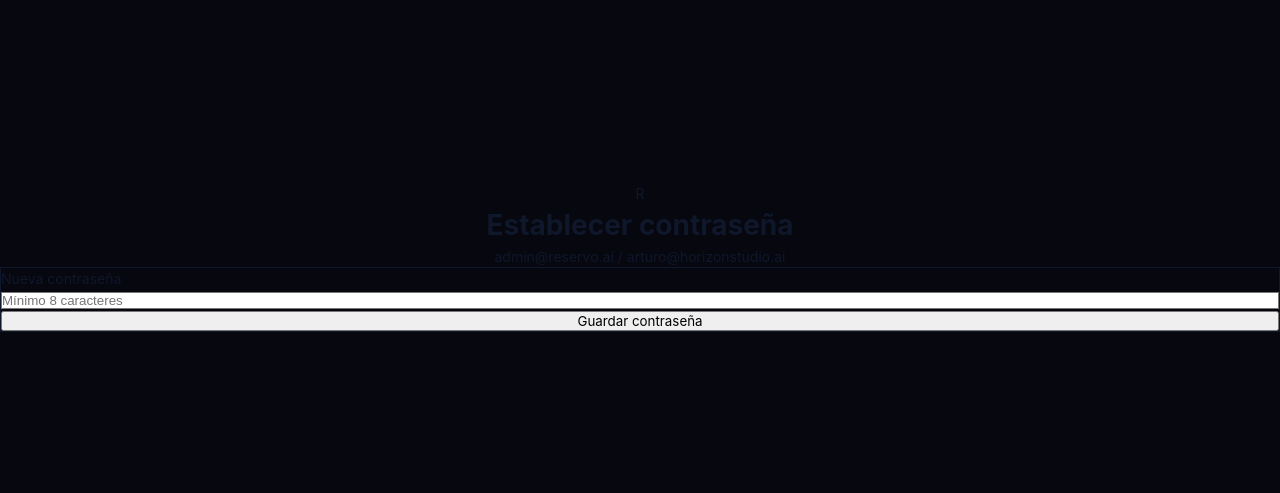
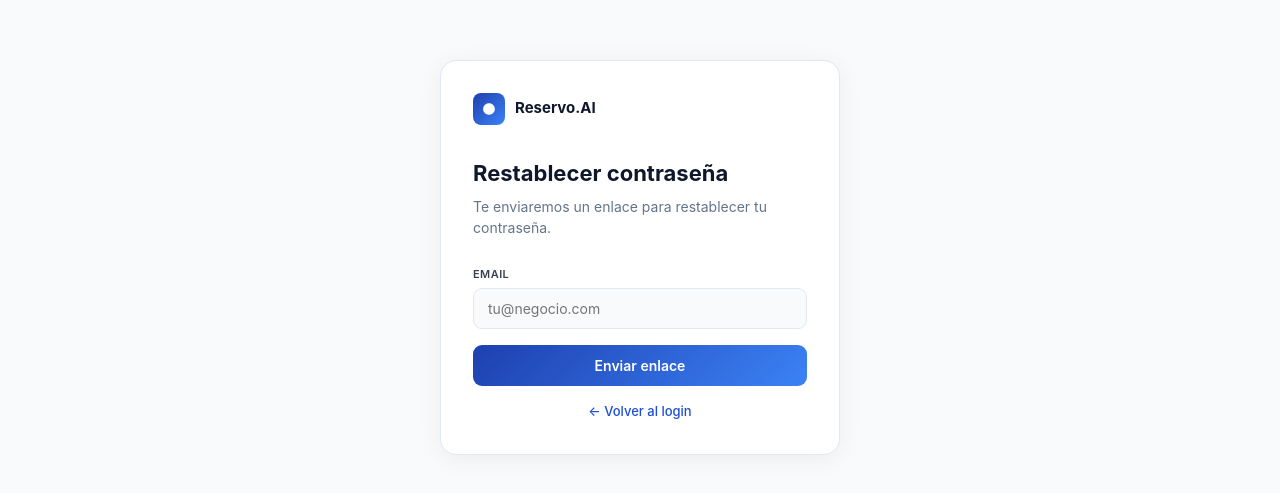
Before and after one commit to infohorizonstudioo-spec/restaurante-ai, a Next.js app: page /reset in a window 1280 px wide. Shown: the part 143-636 px from the top of the page. Built offline with nearby package versions, Linux system fonts and the light colour scheme; no server answers.

Commit message:
security: reset page middleware auth pedidos enterprise register tipo ES

```diff
--- a/src/app/(dashboard)/pedidos/page.tsx
+++ b/src/app/(dashboard)/pedidos/page.tsx
@@ -50,7 +50,7 @@ export default function PedidosPage(){
 
   if(loading) return <PageLoader/>
 
-  const isPro = plan==='pro'||plan==='business'
+  const isPro = plan==='pro'||plan==='business'||plan==='enterprise'
 
   if(!isPro) return (
     <div style={{background:'#f8fafc',minHeight:'100vh',display:'flex',alignItems:'center',justifyContent:'center',padding:24}}>
--- a/src/app/api/auth/register/route.ts
+++ b/src/app/api/auth/register/route.ts
@@ -22,7 +22,7 @@ export async function POST(req: Request) {
 
     const { data: tenant, error: tenantError } = await admin
       .from('tenants')
-      .insert({ name: businessName, slug, type: businessType || 'restaurant', email, phone: phone || null, plan: 'trial', active: true })
+      .insert({ name: businessName, slug, type: businessType || 'restaurante', email, phone: phone || null, plan: 'trial', active: true, free_calls_limit: 10, free_calls_used: 0 })
       .select().single()
     if (tenantError) return NextResponse.json({ error: tenantError.message }, { status: 400 })
 
--- a/src/app/reset/page.tsx
+++ b/src/app/reset/page.tsx
@@ -1,85 +1,140 @@
 'use client'
-import { useState, useEffect } from 'react'
-import { useRouter } from 'next/navigation'
+import { useState, useEffect, Suspense } from 'react'
+import { useRouter, useSearchParams } from 'next/navigation'
+import { supabase } from '@/lib/supabase'
+import Link from 'next/link'
 
-export default function ResetPage() {
+function ResetContent() {
   const router = useRouter()
-  const [pw, setPw] = useState('')
-  const [msg, setMsg] = useState('')
-  const [loading, setLoading] = useState(false)
-  const [done, setDone] = useState(false)
+  const [pw, setPw]         = useState('')
+  const [pw2, setPw2]       = useState('')
+  const [msg, setMsg]       = useState('')
+  const [loading, setLoad]  = useState(false)
+  const [done, setDone]     = useState(false)
+  const [mode, setMode]     = useState<'request'|'reset'>('request')
+  const [email, setEmail]   = useState('')
+  const [sent, setSent]     = useState(false)
 
   useEffect(() => {
-    // Handle magic link hash tokens
+    // Detectar si viene de magic link (hash con access_token)
     const hash = window.location.hash
     if (hash && hash.includes('access_token')) {
       const params = new URLSearchParams(hash.substring(1))
-      const token = params.get('access_token')
+      const token   = params.get('access_token')
       const refresh = params.get('refresh_token')
       if (token && refresh) {
-        // Store in localStorage for supabase to pick up
-        const key = 'sb-phrfucpinxxcsgxgbcno-auth-token'
-        localStorage.setItem(key, JSON.stringify({
-          access_token: token,
-          refresh_token: refresh,
-          expires_at: parseInt(params.get('expires_at') || '0'),
-          token_type: 'bearer',
-          user: {}
-        }))
+        supabase.auth.setSession({ access_token: token, refresh_token: refresh })
+        setMode('reset')
         window.history.replaceState({}, '', '/reset')
       }
     }
   }, [])
 
+  async function handleRequest(e: React.FormEvent) {
+    e.preventDefault()
+    if (!email.trim()) { setMsg('Introduce tu email'); return }
+    setLoad(true); setMsg('')
+    const { error } = await supabase.auth.resetPasswordForEmail(email.trim(), {
+      redirectTo: process.env.NEXT_PUBLIC_APP_URL + '/reset'
+    })
+    setLoad(false)
+    if (error) setMsg(error.message)
+    else setSent(true)
+  }
+
   async function handleReset(e: React.FormEvent) {
     e.preventDefault()
     if (pw.length < 8) { setMsg('Mínimo 8 caracteres'); return }
-    setLoading(true)
-    const r = await fetch('/api/auth/reset-password', {
-      method: 'POST',
-      headers: { 'Content-Type': 'application/json' },
-      body: JSON.stringify({ password: pw, userId: '6fd6e70c-63d0-4530-901d-f00783cb2970' })
-    })
-    const d = await r.json()
-    setLoading(false)
-    if (d.success) { setDone(true) }
-    else setMsg(d.error || 'Error')
+    if (pw !== pw2)    { setMsg('Las contraseñas no coinciden'); return }
+    setLoad(true); setMsg('')
+    const { error } = await supabase.auth.updateUser({ password: pw })
+    setLoad(false)
+    if (error) setMsg(error.message)
+    else setDone(true)
   }
 
   if (done) return (
-    <div className="min-h-screen bg-[#070710] flex items-center justify-center">
-      <div className="text-center">
-        <div className="text-5xl mb-4">✅</div>
-        <h2 className="text-white text-xl font-bold mb-2">Contraseña actualizada</h2>
-        <p className="text-white/40 text-sm mb-6">Ya puedes iniciar sesión normalmente</p>
-        <a href="/login" className="bg-violet-600 text-white px-6 py-3 rounded-xl text-sm font-semibold hover:bg-violet-500 transition-all">
+    <div style={{textAlign:'center'}}>
+      <div style={{fontSize:48,marginBottom:16}}>✅</div>
+      <h2 style={{fontSize:20,fontWeight:700,color:'#0f172a',marginBottom:8}}>Contraseña actualizada</h2>
+      <p style={{fontSize:14,color:'#64748b',marginBottom:24}}>Ya puedes iniciar sesión con tu nueva contraseña.</p>
+      <Link href="/login" style={{display:'inline-block',padding:'10px 24px',background:'linear-gradient(135deg,#1e40af,#3b82f6)',color:'white',borderRadius:9,fontWeight:600,textDecoration:'none'}}>
         Ir al login →
-        </a>
+      </Link>
     </div>
+  )
+
+  if (sent) return (
+    <div style={{textAlign:'center'}}>
+      <div style={{fontSize:48,marginBottom:16}}>📧</div>
+      <h2 style={{fontSize:20,fontWeight:700,color:'#0f172a',marginBottom:8}}>Email enviado</h2>
+      <p style={{fontSize:14,color:'#64748b',marginBottom:8}}>Revisa tu bandeja de entrada y haz clic en el enlace para restablecer tu contraseña.</p>
+      <p style={{fontSize:12,color:'#94a3b8'}}>Si no lo ves, revisa la carpeta de spam.</p>
     </div>
   )
 
   return (
-    <div className="min-h-screen bg-[#070710] flex items-center justify-center p-4">
-      <div className="w-full max-w-sm">
-        <div className="text-center mb-8">
-          <div className="inline-flex items-center justify-center w-14 h-14 rounded-2xl bg-gradient-to-br from-violet-500 to-indigo-600 text-2xl font-black mb-4">R</div>
-          <h1 className="text-xl font-bold text-white">Establecer contraseña</h1>
-          <p className="text-white/40 text-sm mt-1">admin@reservo.ai / arturo@horizonstudio.ai</p>
+    <div>
+      <h1 style={{fontSize:22,fontWeight:700,color:'#0f172a',marginBottom:6}}>
+        {mode==='reset' ? 'Nueva contraseña' : 'Restablecer contraseña'}
+      </h1>
+      <p style={{fontSize:14,color:'#64748b',marginBottom:28}}>
+        {mode==='reset'
+          ? 'Elige una contraseña segura para tu cuenta.'
+          : 'Te enviaremos un enlace para restablecer tu contraseña.'}
+      </p>
+
+      <form onSubmit={mode==='reset' ? handleReset : handleRequest} style={{display:'flex',flexDirection:'column',gap:16}}>
+        {mode==='request' && (
+          <div>
+            <label style={{display:'block',fontSize:11,fontWeight:600,color:'#374151',marginBottom:6,textTransform:'uppercase',letterSpacing:'0.04em'}}>Email</label>
+            <input type="email" value={email} onChange={e=>setEmail(e.target.value)} placeholder="tu@negocio.com" autoFocus
+              style={{width:'100%',fontFamily:'inherit',fontSize:14,color:'#0f172a',background:'#f9fafb',border:'1px solid #e2e8f0',borderRadius:9,padding:'11px 14px',outline:'none',boxSizing:'border-box'}}/>
           </div>
-        <form onSubmit={handleReset} className="bg-white/[0.04] border border-white/[0.08] rounded-2xl p-6 space-y-4">
-          {msg && <p className="text-red-400 text-xs">{msg}</p>}
+        )}
+        {mode==='reset' && (
+          <>
             <div>
-            <label className="text-xs text-white/40 mb-1.5 block">Nueva contraseña</label>
-            <input type="password" value={pw} onChange={e => setPw(e.target.value)}
-              placeholder="Mínimo 8 caracteres" autoFocus
-              className="w-full bg-white/5 border border-white/10 rounded-xl px-4 py-3 text-sm text-white placeholder-white/20 focus:outline-none focus:border-violet-500/60"/>
+              <label style={{display:'block',fontSize:11,fontWeight:600,color:'#374151',marginBottom:6,textTransform:'uppercase',letterSpacing:'0.04em'}}>Nueva contraseña</label>
+              <input type="password" value={pw} onChange={e=>setPw(e.target.value)} placeholder="Mínimo 8 caracteres" autoFocus
+                style={{width:'100%',fontFamily:'inherit',fontSize:14,color:'#0f172a',background:'#f9fafb',border:'1px solid #e2e8f0',borderRadius:9,padding:'11px 14px',outline:'none',boxSizing:'border-box'}}/>
             </div>
+            <div>
+              <label style={{display:'block',fontSize:11,fontWeight:600,color:'#374151',marginBottom:6,textTransform:'uppercase',letterSpacing:'0.04em'}}>Confirmar contraseña</label>
+              <input type="password" value={pw2} onChange={e=>setPw2(e.target.value)} placeholder="Repite la contraseña"
+                style={{width:'100%',fontFamily:'inherit',fontSize:14,color:'#0f172a',background:'#f9fafb',border:'1px solid #e2e8f0',borderRadius:9,padding:'11px 14px',outline:'none',boxSizing:'border-box'}}/>
+            </div>
+          </>
+        )}
+
+        {msg && <p style={{fontSize:13,color:'#dc2626',background:'#fef2f2',padding:'8px 12px',borderRadius:8}}>{msg}</p>}
+
         <button type="submit" disabled={loading}
-            className="w-full bg-violet-600 hover:bg-violet-500 disabled:opacity-50 text-white font-semibold py-3 rounded-xl text-sm transition-all">
-            {loading ? 'Actualizando...' : 'Guardar contraseña'}
+          style={{width:'100%',padding:'12px',fontFamily:'inherit',fontSize:14,fontWeight:600,color:'white',background:'linear-gradient(135deg,#1e40af,#3b82f6)',border:'none',borderRadius:9,cursor:loading?'not-allowed':'pointer',opacity:loading?0.6:1}}>
+          {loading ? 'Enviando...' : mode==='reset' ? 'Guardar contraseña' : 'Enviar enlace'}
         </button>
+
+        <p style={{textAlign:'center',fontSize:13,color:'#64748b'}}>
+          <Link href="/login" style={{color:'#1d4ed8',textDecoration:'none',fontWeight:500}}>← Volver al login</Link>
+        </p>
       </form>
+    </div>
+  )
+}
+
+export default function ResetPage() {
+  return (
+    <div style={{minHeight:'100vh',display:'flex',alignItems:'center',justifyContent:'center',background:'#f8fafc',fontFamily:"'DM Sans',-apple-system,sans-serif",padding:24}}>
+      <div style={{width:'100%',maxWidth:400,background:'white',border:'1px solid #e2e8f0',borderRadius:16,padding:32,boxShadow:'0 4px 24px rgba(0,0,0,0.06)'}}>
+        <div style={{display:'flex',alignItems:'center',gap:10,marginBottom:32}}>
+          <div style={{width:32,height:32,background:'linear-gradient(135deg,#1e40af,#3b82f6)',borderRadius:8,display:'flex',alignItems:'center',justifyContent:'center'}}>
+            <svg width="14" height="14" viewBox="0 0 24 24" fill="white"><path d="M12 2C6.48 2 2 6.48 2 12s4.48 10 10 10 10-4.48 10-10S17.52 2 12 2zm.5-13H11v6l5.25 3.15.75-1.23-4.5-2.67V7z"/></svg>
+          </div>
+          <span style={{fontWeight:700,fontSize:15,color:'#0f172a'}}>Reservo.AI</span>
+        </div>
+        <Suspense fallback={<div style={{textAlign:'center',color:'#94a3b8'}}>Cargando...</div>}>
+          <ResetContent/>
+        </Suspense>
       </div>
     </div>
   )
```
Also changed, not shown: middleware.ts (+33 -1 lines), src/app/api/call/route.ts (+21 -3 lines). Lines whose indentation alone changed are shown as unchanged.
